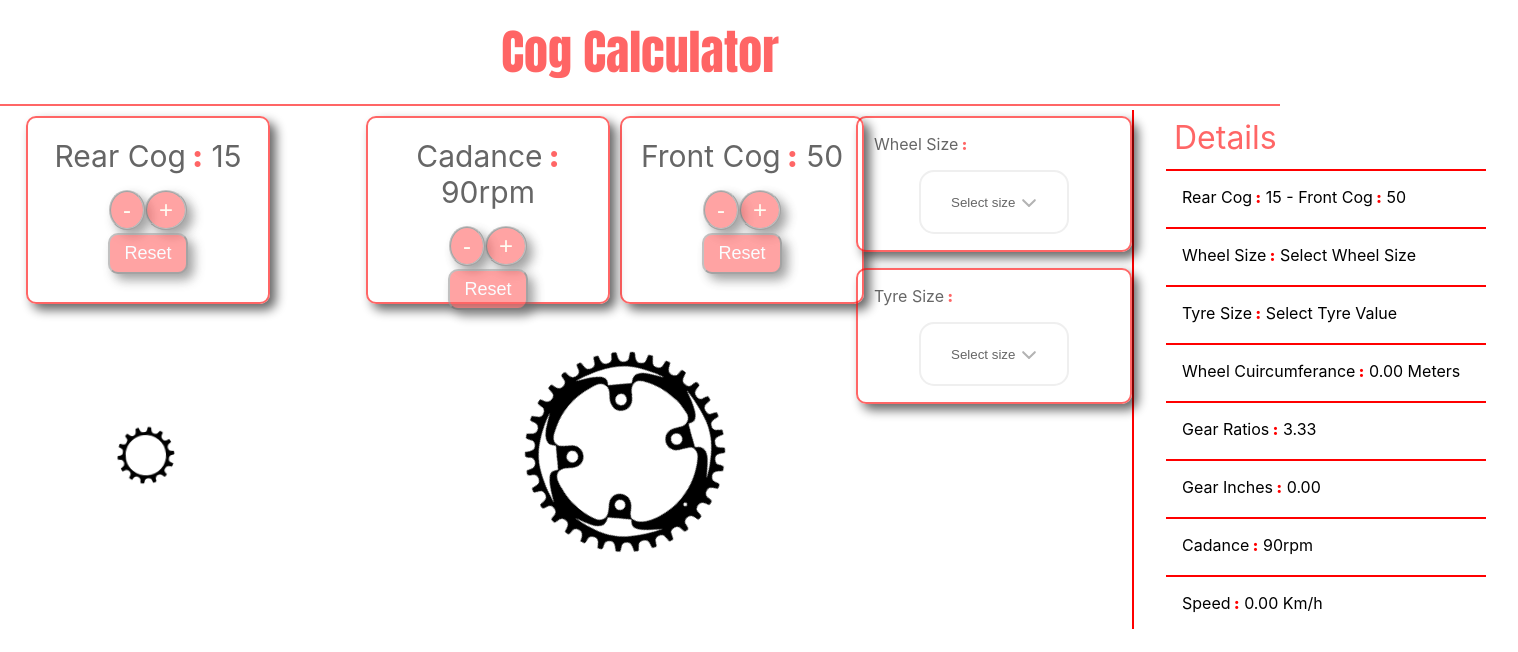
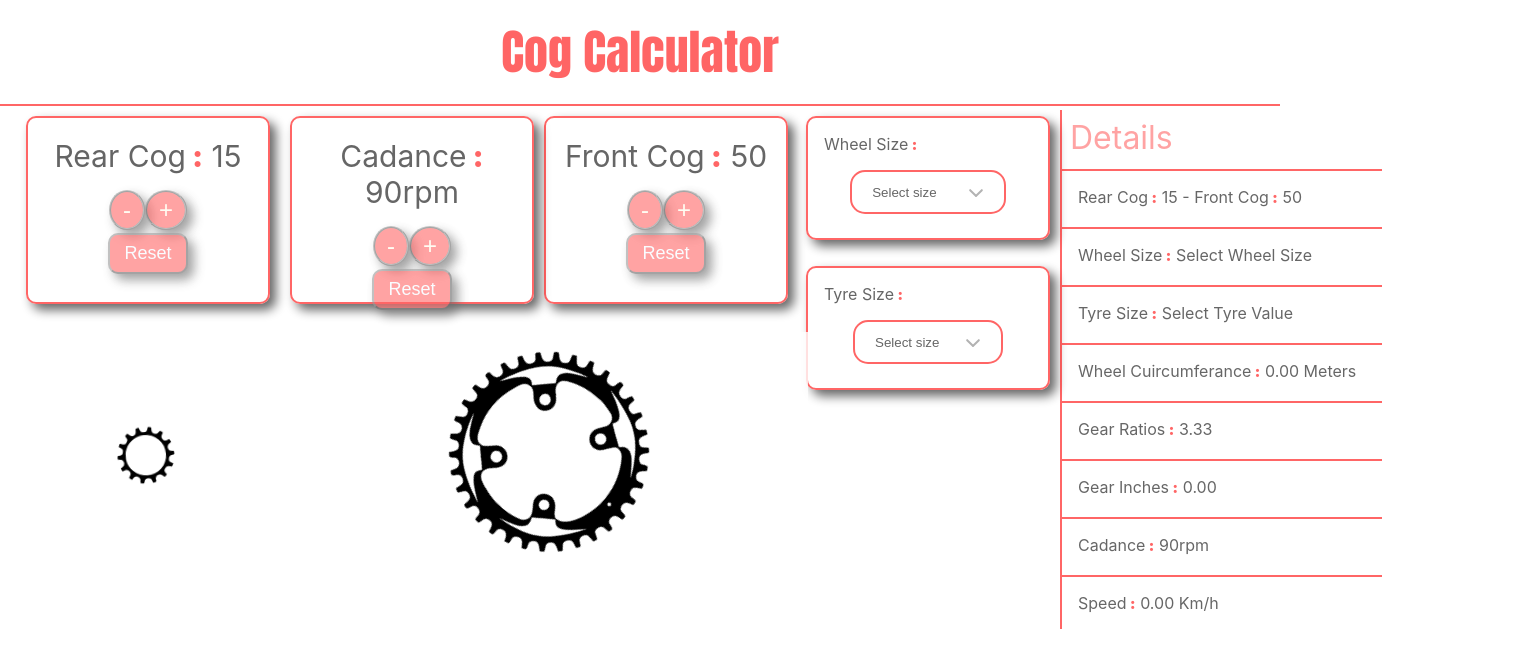
Before and after one commit to lucianboatright/Cog_Calc_tested, a React (Create React App) app: page / in a window 1280 px wide. Shown: the top 652 px of the page, 1518 px wide, since content can reach past the window. Built offline with nearby package versions, Linux system fonts and the light colour scheme.

Commit message:
complete 100% test coverage

```diff
--- a/src/App.css
+++ b/src/App.css
@@ -11,9 +11,13 @@
 
 .DatailsSection {
   border-left: 2px solid red;
-  padding-left: 2rem;
-  padding-right: 2rem;
+  /* padding-left: 2rem; */
+  /* padding-right: 2rem; */
+  opacity: 0.6;
   width: 20rem;
+}
+.DatailsSection:hover {
+  opacity: 1;
 }
 
 .DatailsSection > div {
@@ -81,17 +85,48 @@
   -webkit-box-shadow: 6px 6px 11px 0px #000000;
   box-shadow: 6px 6px 11px 0px #000000;
 }
+.Crank_Display:hover {
+  opacity: 1;
+}
 
 .Wheel_Display {
-  width: 15rem;
+  width: 13rem;
   opacity: 0.6;
   border: solid 2px red;
   border-radius: 10px;
-  padding: 1rem;
+  padding: 1rem 1rem 0rem 1rem;
   /* padding-top: 0.2rem;
   padding-bottom: 0.2rem; */
   -webkit-box-shadow: 6px 6px 11px 0px #000000;
   box-shadow: 6px 6px 11px 0px #000000;
+  flex-shrink: 1;
+  /* position: absolute;
+  z-index: 999; */
+  margin: 10px;
+}
+
+.Wheel_Display:hover {
+  opacity: 1;
+}
+
+.Tyre_Display {
+  /* margin-top: 10rem; */
+  width: 13rem;
+  opacity: 0.6;
+  border: solid 2px red;
+  border-radius: 10px;
+  padding: 1rem 1rem 0rem 1rem;
+  /* padding-top: 0.2rem;
+  padding-bottom: 0.2rem; */
+  -webkit-box-shadow: 6px 6px 11px 0px #000000;
+  box-shadow: 6px 6px 11px 0px #000000;
+  position: absolute;
+  z-index: -1;
+  margin: 10px;
+}
+
+.Tyre_Display:hover {
+  opacity: 1;
 }
 
 /* Title Header ************************************ */
@@ -161,7 +196,7 @@
   gap: 10px;
   /* background-color: #2196f3; */
   padding: 10px;
-  width: 20rem;
+  /* width: 20rem; */
   height: 30rem;
 }
 
@@ -247,6 +282,7 @@ svg {
   padding: 10px;
   width: 30rem;
   height: 30rem;
+  margin-right: 1rem;
 }
 
 .Crank_Component > div {
@@ -276,8 +312,8 @@ svg {
 }
 
 .wheel_selection {
-  margin-top: 10px;
-  width: 15rem;
+  /* margin-top: 10px;
+  width: 15rem; */
 }
 
 /* Tyre Size Details ************************************  */
--- a/src/components/Details/Details.tsx
+++ b/src/components/Details/Details.tsx
@@ -20,20 +20,12 @@ const Detail = ({ tyreText, tyreTextValue, wheelSize, wheelSizeValue }: any) =>
     const Speed = (WheelCircumferance * parseFloat(GearRatio) * crankRpm * 60) / 1000
     const GearInches = ((Number(GearRatio) * WheelCircumferance) / 100)
 
-    var stylingObject = {
-        img: {
-            padding: "1rem",
-            borderTop: "2px black solid",
-
-        }
-      }
-
     return (
         <div className='DatailsSection'>
             <div className='DetailsTitle' data-testid={'DetailsTitle'} >Details</div>
             <div className='Detail_item'><span data-testid="Details_Cogs_Rear">Rear Cog<span className='Red_semi'> :</span> {rearCog} - </span><span data-testid="Details_Cogs_Front">Front Cog<span className='Red_semi'> :</span> {frontCog}</span></div>
-            <div className="Detail_item">Wheel Size<span className='Red_semi'> :</span> {wheelTextCondition}</div>
-            <div className="Detail_item">Tyre Size<span className='Red_semi'> :</span> {tyreTextCondition}</div>
+            <div className="Detail_item" data-testid="WheelSize_display_Details">Wheel Size<span className='Red_semi'> :</span> {wheelTextCondition}</div>
+            <div className="Detail_item" data-testid="TyreSize_display">Tyre Size<span className='Red_semi'> :</span> {tyreTextCondition}</div>
             <div className='Detail_item' data-testid="Wheel_circ">Wheel Cuircumferance<span className='Red_semi'> :</span> {WheelCircumferance.toFixed(2)} Meters</div>
             <div className='Detail_item' data-testid="Gear_ratio">Gear Ratios<span className='Red_semi'> :</span> {GearRatio}</div>
             <div className='Detail_item' data-testid="Gear_Inches">Gear Inches<span className='Red_semi'> :</span> {GearInches.toFixed(2)}</div>
--- a/src/components/DriveTrain/RearCog.tsx
+++ b/src/components/DriveTrain/RearCog.tsx
@@ -6,8 +6,6 @@ const RearCogCounter = () => {
     const { rearCog, textInput, rearIncroment, rearDecroment, rearReset } = useContext(RearCogContext);
 
     let RearCogSizing = (rearCog * 4)
-
-    let RearCogHeight = (4 - (rearCog / 15))
 
    var stylingObject = {
         img: {
--- a/src/components/Tyres/TyreIndex.tsx
+++ b/src/components/Tyres/TyreIndex.tsx
@@ -59,7 +59,7 @@ function TyreIndex({childToParentTyre, childToParentTyreValue}: any) {
 
   return (
     <div className='tyre_selection' data-testid='tyre_selection_id'>
-      <div className='Wheel_Display'>
+      <div className='Tyre_Display'>
         <div className='inputLabel' data-testid="WheelSize_Display">Tyre Size<span className='Red_semi'> :</span> {tyreText}</div>
         <TyreSize
             data-testid="TyreSize_Dropdown"
--- a/src/components/Tyres/styledTyre.ts
+++ b/src/components/Tyres/styledTyre.ts
@@ -26,12 +26,12 @@ export const StyledDropDownContainer = styled.div`
 export const StyledDropDownButton = styled.button`
   position: relative;
   width: 100%;
-  padding: 20px 30px;
+  padding: 10px 20px;
   display: flex;
   align-items: center;
   justify-content: space-between;
   background: #fff;
-  border: 2px solid #e4e4e4;
+  border: 2px solid red;
   outline: none;
   border-radius: 15px;
   cursor: pointer;
@@ -77,7 +77,7 @@ export const StyledDropDownButtonArrow = styled.div<Active>`
 `;
 
 export const StyledDropDownDrawer = styled.div<Active>`
-  position: absolute;
+  // position: absolute;
   top: auto;
   z-index: 1;
   bottom: 100%
@@ -88,7 +88,7 @@ export const StyledDropDownDrawer = styled.div<Active>`
   visibility: ${(props) => (props.active ? "visible" : "hidden")};
   pointer-events: ${(props) => (props.active ? "auto" : "none")};
   background: #fff;
-  border: 2px solid #e4e4e4;
+  border: 2px solid red;
   outline: none;
   border-radius: 15px;
   overflow-y: auto;
--- a/src/components/Wheel/styled.ts
+++ b/src/components/Wheel/styled.ts
@@ -26,12 +26,12 @@ export const StyledDropDownContainer = styled.div`
 export const StyledDropDownButton = styled.button`
   position: relative;
   width: 100%;
-  padding: 20px 30px;
+  padding: 10px 20px;
   display: flex;
   align-items: center;
   justify-content: space-between;
   background: #fff;
-  border: 2px solid #e4e4e4;
+  border: 2px solid red;
   outline: none;
   border-radius: 15px;
   cursor: pointer;
@@ -77,7 +77,7 @@ export const StyledDropDownButtonArrow = styled.div<Active>`
 `;
 
 export const StyledDropDownDrawer = styled.div<Active>`
-  position: absolute;
+  // position: absolute;
   top: auto;
   z-index: 999;
   bottom: 100%
@@ -88,7 +88,7 @@ export const StyledDropDownDrawer = styled.div<Active>`
   visibility: ${(props) => (props.active ? "visible" : "hidden")};
   pointer-events: ${(props) => (props.active ? "auto" : "none")};
   background: #fff;
-  border: 2px solid #e4e4e4;
+  border: 2px solid red;
   outline: none;
   border-radius: 15px;
   overflow-y: auto;
```
Also changed, not shown: 2 other files (tests, documents, lock files or other folders).
